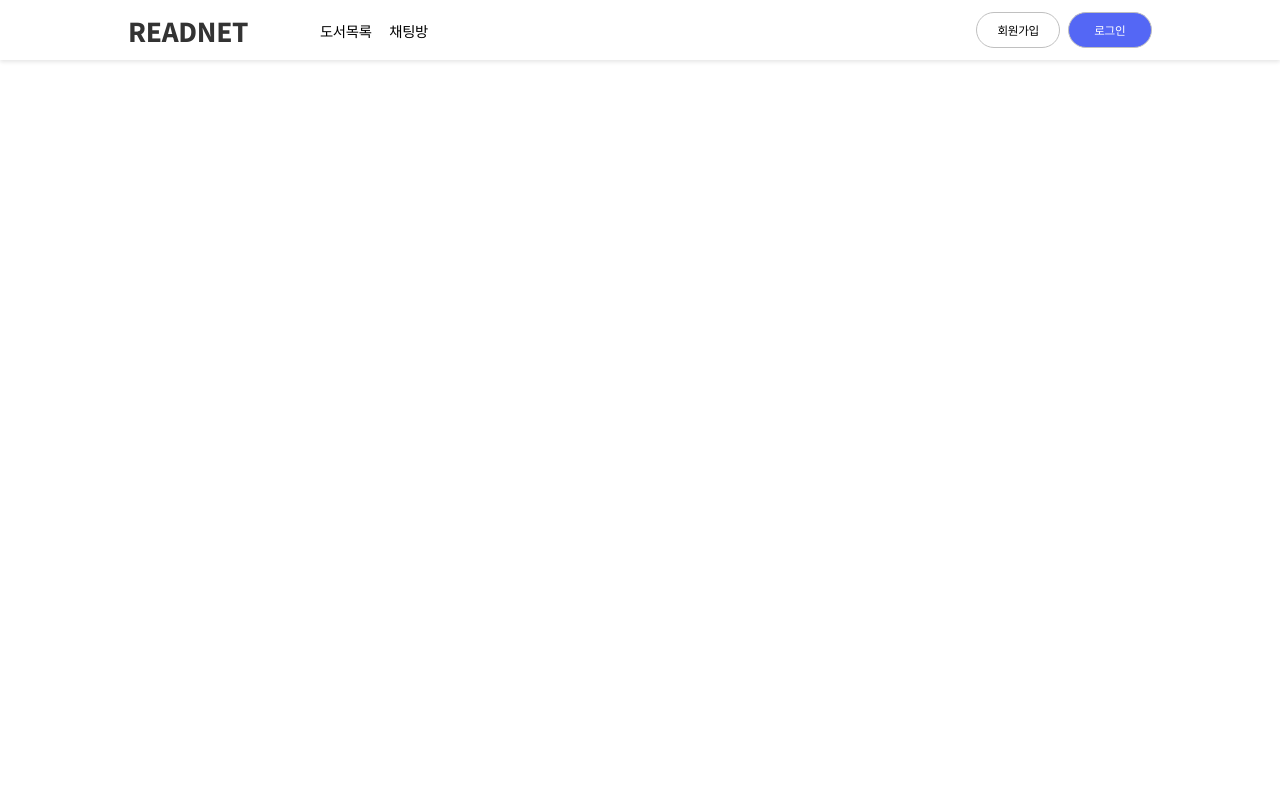
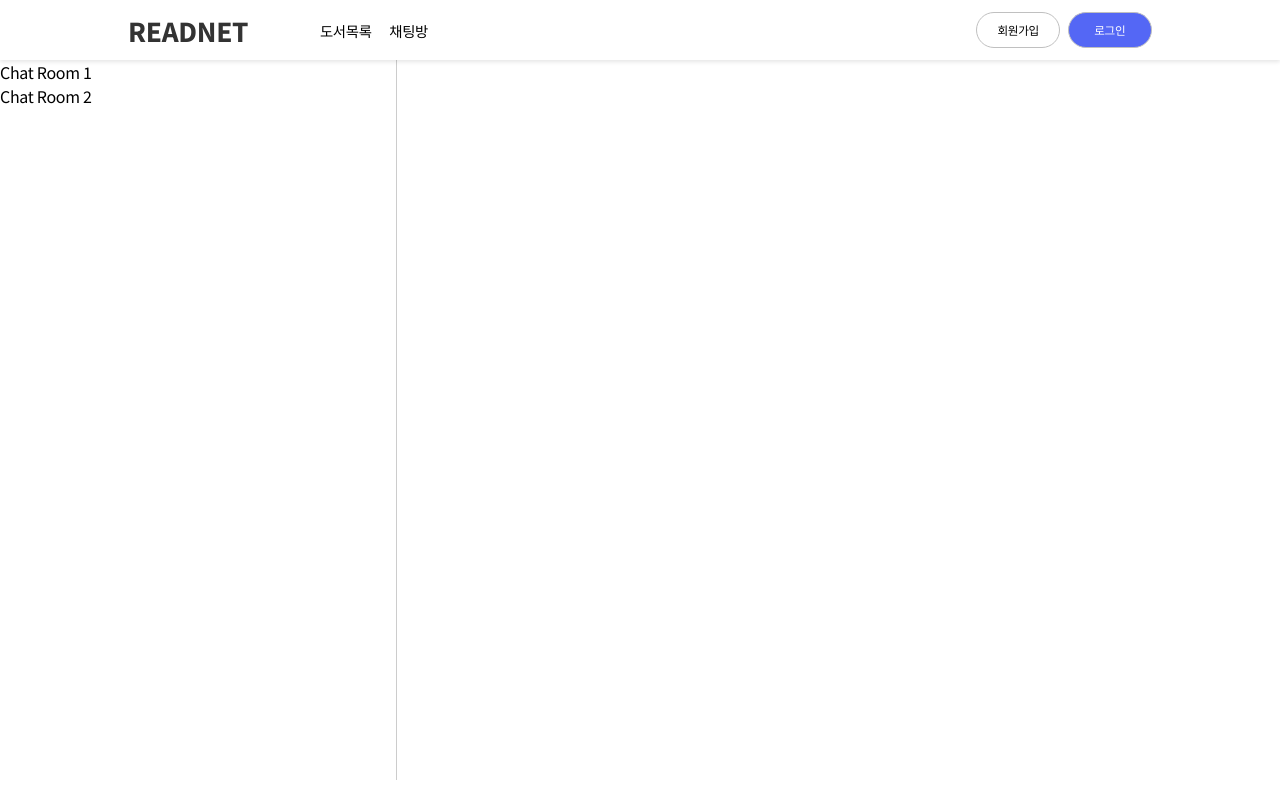
Before and after one commit to cumedang/2024capstone, a React (Create React App) app in the folder src/main/java/frontend/: page /chatrooms in a window 1280 px wide. Built offline with nearby package versions, Linux system fonts and the light colour scheme; data requests are answered from the project's data file.

Commit message:
modify chat

```diff
--- a/src/main/java/frontend/src/components/ChatRooms.jsx
+++ b/src/main/java/frontend/src/components/ChatRooms.jsx
@@ -1,13 +1,32 @@
 import styles from "../styles/components/ChatRooms.module.css";
+import { useState, useEffect } from "react";
+import axios from "axios";
 
 const ChatRooms = () => {
+  const [chatRooms, setChatRooms] = useState([]);
+  const [messages, setMessages] = useState([]);
+
+  useEffect(() => {
+    axios.get("http://localhost:8000/chatRooms").then((response) => {
+      setChatRooms(response.data);
+    });
+
+    axios.get("http://localhost:8000/Chats").then((response) => {
+      setMessages(response.data);
+    });
+  }, []);
+
   return (
-    <>
-      <div>
-        <div></div>
-        <div></div>
+    <div className={styles.chatContainer}>
+      <div className={styles.chatListContainer}>
+        {chatRooms.map((chatRoom) => (
+          <div key={chatRoom.id} className={styles.chatList}>
+            {chatRoom.name}
+          </div>
+        ))}
       </div>
-    </>
+      <div className={styles.chat}></div>
+    </div>
   );
 };
 
```
